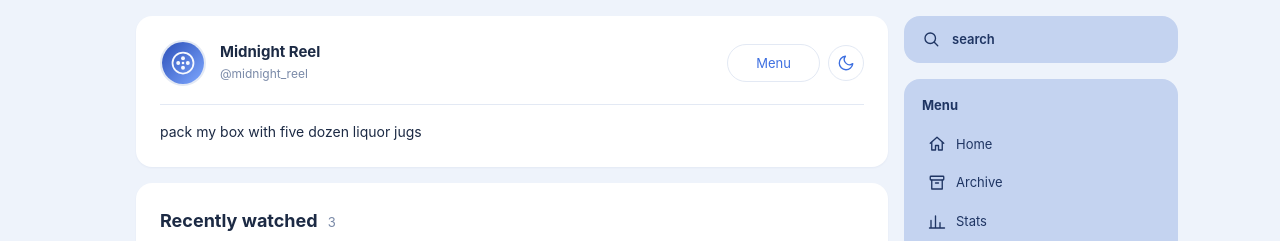
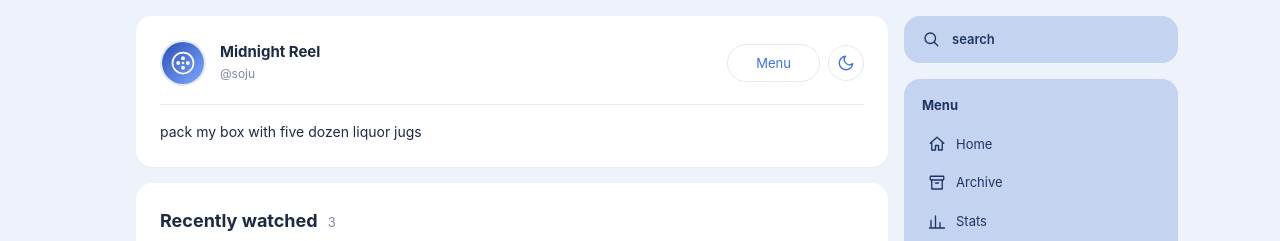
Before and after one commit to sojung-moon/sojung-moon.github.io, a Jekyll site: the page built from index.html, in a window 1280 px wide. Shown: the top 241 px of the page. Built offline with Jekyll 4.4.1, drawn with Linux system fonts in a browser that asks for light colours; some web fonts are replaced; the list of posts is cut into pages by our own code.

Commit message:
update handle

```diff
--- a/_config.yml
+++ b/_config.yml
@@ -1,6 +1,6 @@
 # ───────── 사이트 기본 정보 (여기부터 수정하세요) ─────────
 title: Midnight Reel
-handle: "@midnight_reel"
+handle: "@soju"
 tagline: pack my box with five dozen liquor jugs
 description: 영상물 감상 아카이브
 lang: ko
```
